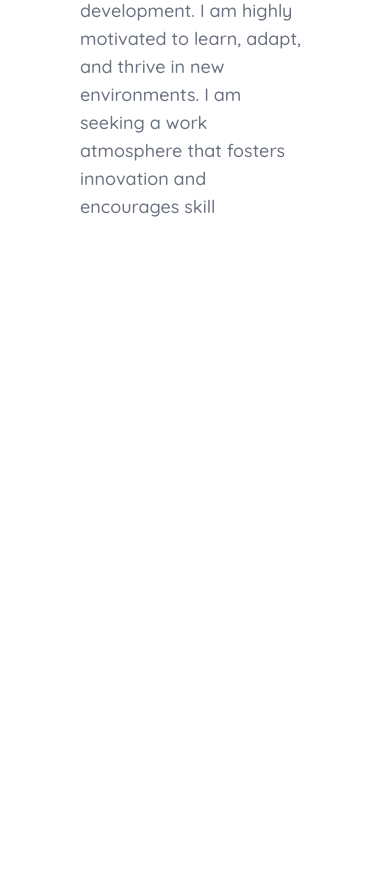
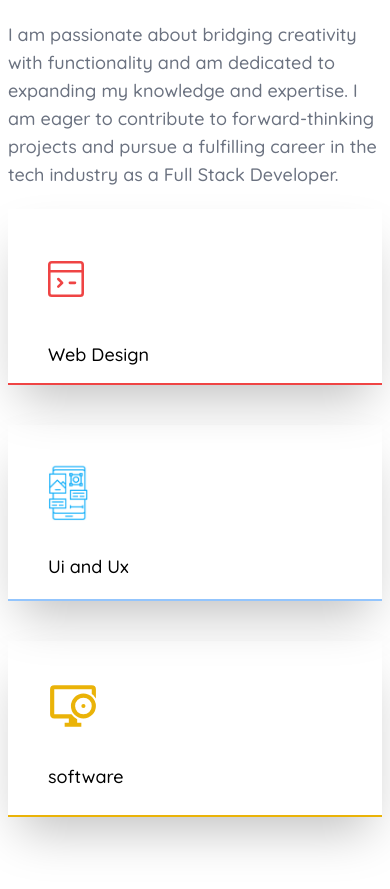
Before and after one commit to PRAVEEN200307/My_Portfolio, a website built with Vite: page About.html in a window 390 px wide. Shown: the part 575-1464 px from the top of the page. Before the commit the page ends 844 px from the top, so only its background shows below. Built offline with nearby package versions, Linux system fonts and the light colour scheme; a web font is replaced by a local one.

Commit message:
about page

```diff
--- a/About.html
+++ b/About.html
@@ -49,7 +49,7 @@
             </div>
           </div>
           <div class="hero h-screen" style="width:1200px;">
-             <div class="content px-20 py-24">
+             <div class="content px-2 sm:px-20 py-24">
                  <h6 class="text-sm text-gray-400 my-4" style="letter-spacing:4px;">ABOUT US</h6>
                  <h1 class="font-bold text-2xl my-4"  style="letter-spacing:4px;">WHO AM I ?</h1>
                  <div class="mt-14 text-lg text-gray-500 ">
@@ -62,8 +62,8 @@
                     </P>
                      <P class="mt-6">I am passionate about bridging creativity with functionality and am dedicated to expanding my knowledge and expertise. I am eager to contribute to forward-thinking projects and pursue a fulfilling career in the tech industry as a Full Stack Developer.</P>
                  </div>
-                 <div class="mt-5 flex gap-10 ">
-                    <div class="h-44 w-52 shadow-lg flex flex-col px-10 gap-8 border-b-2 border-red-500">
+                 <div class="mt-5 flex gap-10 flex-wrap ">
+                    <div class="h-44 w-screen sm:w-52 shadow-2xl flex flex-col px-10 gap-8 border-b-2 border-red-500">
                       <!-- Box -->
                        <div class="pt-10 text-red-500">
                         <svg xmlns="http://www.w3.org/2000/svg" width="36" height="60" viewBox="0 0 14 14">
@@ -73,12 +73,22 @@
                        </div>
                        <h4 class="text-lg">Web Design</h4>
                     </div>
-                    <div class="h-44 w-52 shadow-lg flex flex-col px-10 gap-8 border-b-2 border-blue-300">
+                    <div class="h-44 w-screen  sm:w-52 shadow-2xl flex flex-col px-10 gap-8 border-b-2 border-blue-300">
                      <!-- Box -->
                       <div class="pt-9 text-red-500">
                         <img src="assets/img/UI and ux image.png" alt="" width="40" height="20">
                       </div>
                       <h4 class="text-lg">Ui and Ux</h4>
+                   </div>
+                   <div class="h-44 w-screen sm:w-52 shadow-2xl flex flex-col px-10 gap-8 border-b-2 border-yellow-500">
+                     <!-- Box -->
+                      <div class="pt-10 text-yellow-500">
+                        <svg xmlns="http://www.w3.org/2000/svg" width="50" height="50" viewBox="0 0 24 24">
+                           <path fill="currentColor" d="M14 18.315A7.037 7.037 0 0 1 11.263 16H3V4h18v2.264a7.046 7.046 0 0 1 2 2.15V4a2.006 2.006 0 0 0-2-2H3a2.006 2.006 0 0 0-2 2v12a2.006 2.006 0 0 0 2 2h7v2H8v2h8v-2h-2Z"/>
+                           <path fill="currentColor" d="M17 6a6 6 0 1 0 6 6a5.998 5.998 0 0 0-6-6Zm0 10a4 4 0 1 1 4-4a4.005 4.005 0 0 1-4 4Z"/><circle cx="17" cy="12" r="1" fill="currentColor"/>
+                        </svg>
+                      </div>
+                      <h4 class="text-lg">software</h4>
                    </div>
                  </div>
              </div>
--- a/assets/input.css
+++ b/assets/input.css
@@ -97,7 +97,7 @@
    opacity:1;
  }
  .hero{
-    height:800px;
+    height:auto;
     overflow: hidden;
  }
  #btnNav{
--- a/index.html
+++ b/index.html
@@ -59,7 +59,7 @@
                 <a class="px-8 py-3 rounded bg-gray-200
                 hover:bg-light-blue hover:text-white hover:border-none text-gray-600" href="#">See My Project</a>
              </div>
-             <div class="flex px-10 py-3 gap-4 text-gray-500 ">
+             <div class="flex px-10 py-3 gap-4 text-gray-400 ">
                <svg  class="hover:text-black" xmlns="http://www.w3.org/2000/svg" width="32" height="32" viewBox="0 0 16 16">
                    <path fill="currentColor" fill-rule="evenodd" d="M7.976 0A7.977 7.977 0 0 0 0 7.976c0 3.522 2.3 6.507 5.431 7.584c.392.049.538-.196.538-.392v-1.37c-2.201.49-2.69-1.076-2.69-1.076c-.343-.93-.881-1.175-.881-1.175c-.734-.489.048-.489.048-.489c.783.049 1.224.832 1.224.832c.734 1.223 1.859.88 2.3.685c.048-.538.293-.88.489-1.076c-1.762-.196-3.621-.881-3.621-3.964c0-.88.293-1.566.832-2.153c-.05-.147-.343-.978.098-2.055c0 0 .685-.196 2.201.832c.636-.196 1.322-.245 2.007-.245s1.37.098 2.006.245c1.517-1.027 2.202-.832 2.202-.832c.44 1.077.146 1.908.097 2.104a3.16 3.16 0 0 1 .832 2.153c0 3.083-1.86 3.719-3.62 3.915c.293.244.538.733.538 1.467v2.202c0 .196.146.44.538.392A7.984 7.984 0 0 0 16 7.976C15.951 3.572 12.38 0 7.976 0Z"
                    clip-rule="evenodd"/>
```
